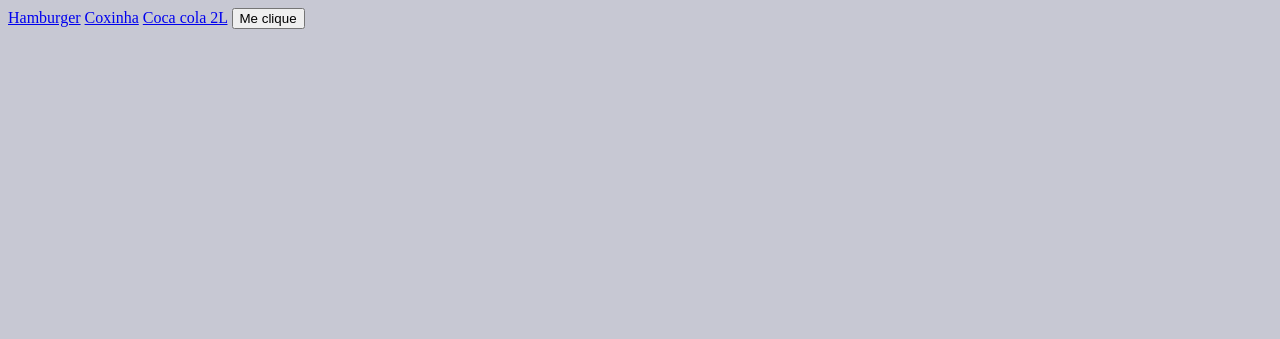
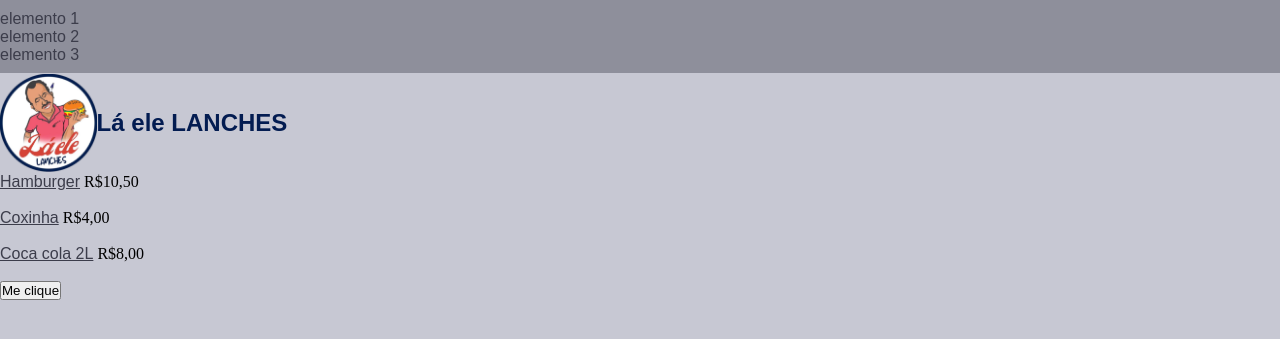
Before and after one commit to matheusghb/atividadev1rafael, a Django app: page / in a window 1280 px wide. Shown: the top 339 px of the page. Run offline with Django 5.2, Linux system fonts and the light colour scheme; data comes from the database, SQL or seed files in the repository.

Commit message:
atualização do front, habilidade de voltar da pagina pedido

```diff
--- a/lanchonete/lancheapp/static/css/css.css
+++ b/lanchonete/lancheapp/static/css/css.css
@@ -1,5 +1,77 @@
+*{
+    margin:0;
+    padding:0;
+    box-sizing:border-box;
+}
 body {
 
-    background-color: rgb(199, 200, 211);
+    background-color: #c7c8d3;
 
 }
+
+header {
+
+    padding-top: 0.75%;
+    padding-bottom: 0.75%;
+    background-color: #8e8f9b;
+    text-align:left;
+    font-family: Arial, Helvetica, sans-serif;
+    color: #3c3d4b;
+
+}
+
+
+.apresPedido h3{
+    font-size: large;
+    font-family: Arial, Helvetica, sans-serif;
+    color:#031C51;
+
+    i{
+        color: #71727e;
+        font-weight: lighter;
+    }
+}
+.logo {
+
+    display: flex;
+    height: 100px;
+    align-items: center;
+    padding-top: 0.1%;
+    padding-bottom: 0.1%;
+
+    #logotexto {
+
+        color: #031C51;
+        font-family: Arial, Helvetica, sans-serif;
+
+    }
+
+    #logo {
+
+        height: 100%;
+
+        img {
+
+            height: 100%;
+            width: 100%;
+            object-fit: contain;
+
+        }
+
+    }
+
+}
+
+a.listaPedido {
+
+    font-family: Arial, Helvetica, sans-serif;
+    text-decoration: underline;
+    color: #3c3d4b;
+}
+
+p {
+
+    color: #3c3d4b;
+    font-family: Arial, Helvetica, sans-serif;
+
+}
--- a/lanchonete/lancheapp/templates/index.html
+++ b/lanchonete/lancheapp/templates/index.html
@@ -13,13 +13,35 @@
 </head>
 <body>
 
+    <header>
+        <div class="listaHeader"><ul>
+            <li><a>elemento 1</a></li>
+            <li><a>elemento 2</a></li>
+            <li><a>elemento 3</a></li>
+        </ul></div>
+    </header>
+
+    <div class="logo">
+
+        <a href="{% static 'imagens/lanches.png'%}" id="logo">
+            <img src="{% static 'imagens/lanches.png'%}" width="10%" height="10%">
+        </a>
+
+        <a>
+            <h2 id="logotexto"> Lá ele LANCHES </h2>
+        </a>
+
+    </div>
     <!-- Variável do banco: 'item' -->
 
+    <div class="pedidos">
     {% for item in item %} <!-- Para {variavel local} em {array do banco} -->
 
-    <a href="{% url 'Pedido' item.id %}">{{item.nome}}</a> <!-- url {name do caminho no lancheapp/urls.py} {valor referente ao query do banco}.id <- remete ao id para pegar um valor único -->
-
+    <a class="listaPedido" href="{% url 'Pedido' item.id %}">{{item.nome}}</a>   R${{item.preco}}  <!-- url {name do caminho no lancheapp/urls.py} {valor referente ao query do banco}.id <- remete ao id para pegar um valor único -->
+    <br>
+    <br>
     {% endfor %}
+    </div>
 
     <button onclick="teste()">Me clique</button>
 
--- a/lanchonete/lancheapp/urls.py
+++ b/lanchonete/lancheapp/urls.py
@@ -2,6 +2,6 @@ from django.urls import path
 from .views import index, Pedido
 
 urlpatterns = [
-    path('', index, name="Página inicial"),
+    path('', index, name="index"),
     path('pedido/<int:id>', Pedido, name="Pedido")
 ]
```
Also changed, not shown: lanchonete/lancheapp/templates/Pedido.html (+7 -2 lines), lanchonete/lancheapp/static/imagens/lanches.png (added), lanchonete/lancheapp/static/js/script.js (line endings or trailing spaces), 3 other files.
